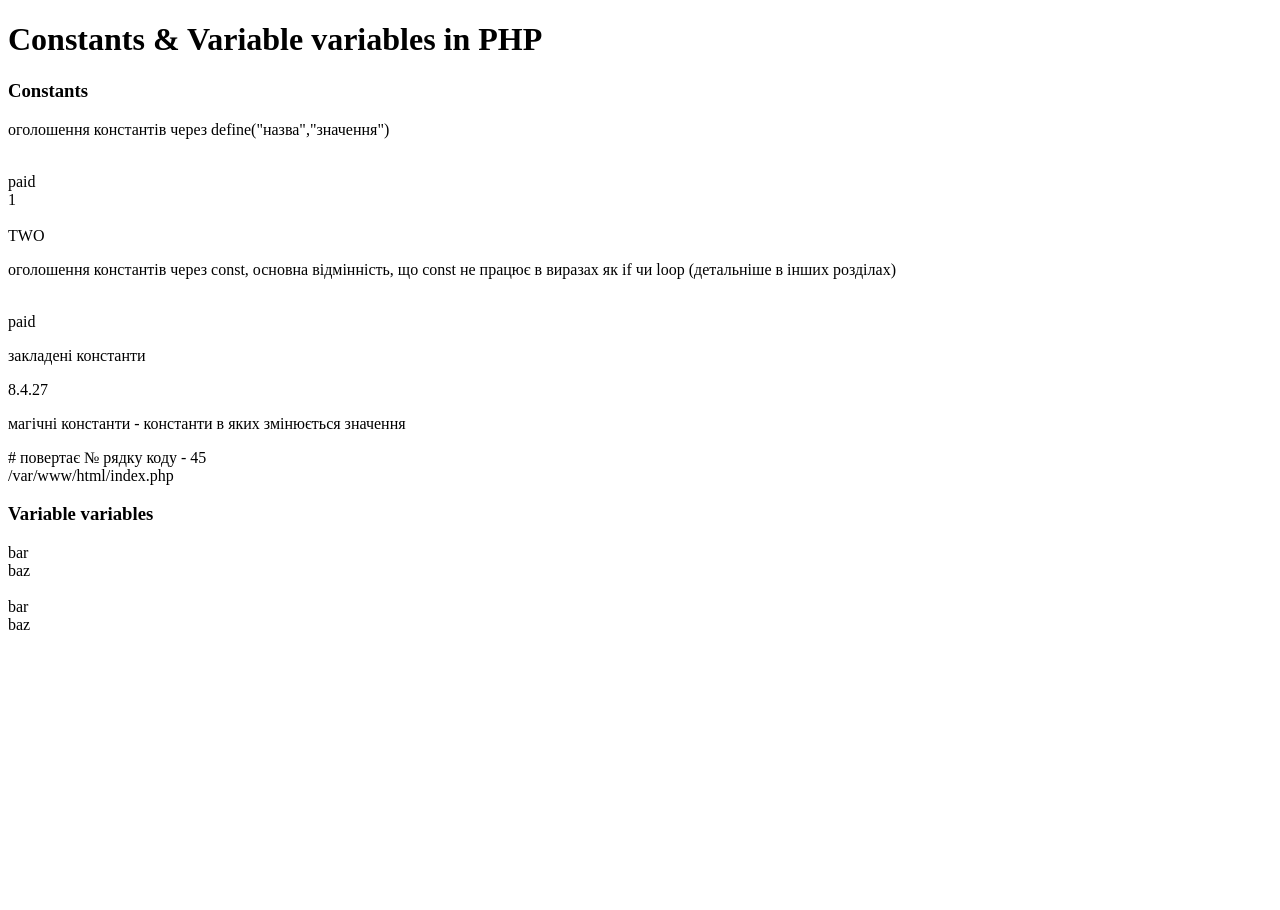
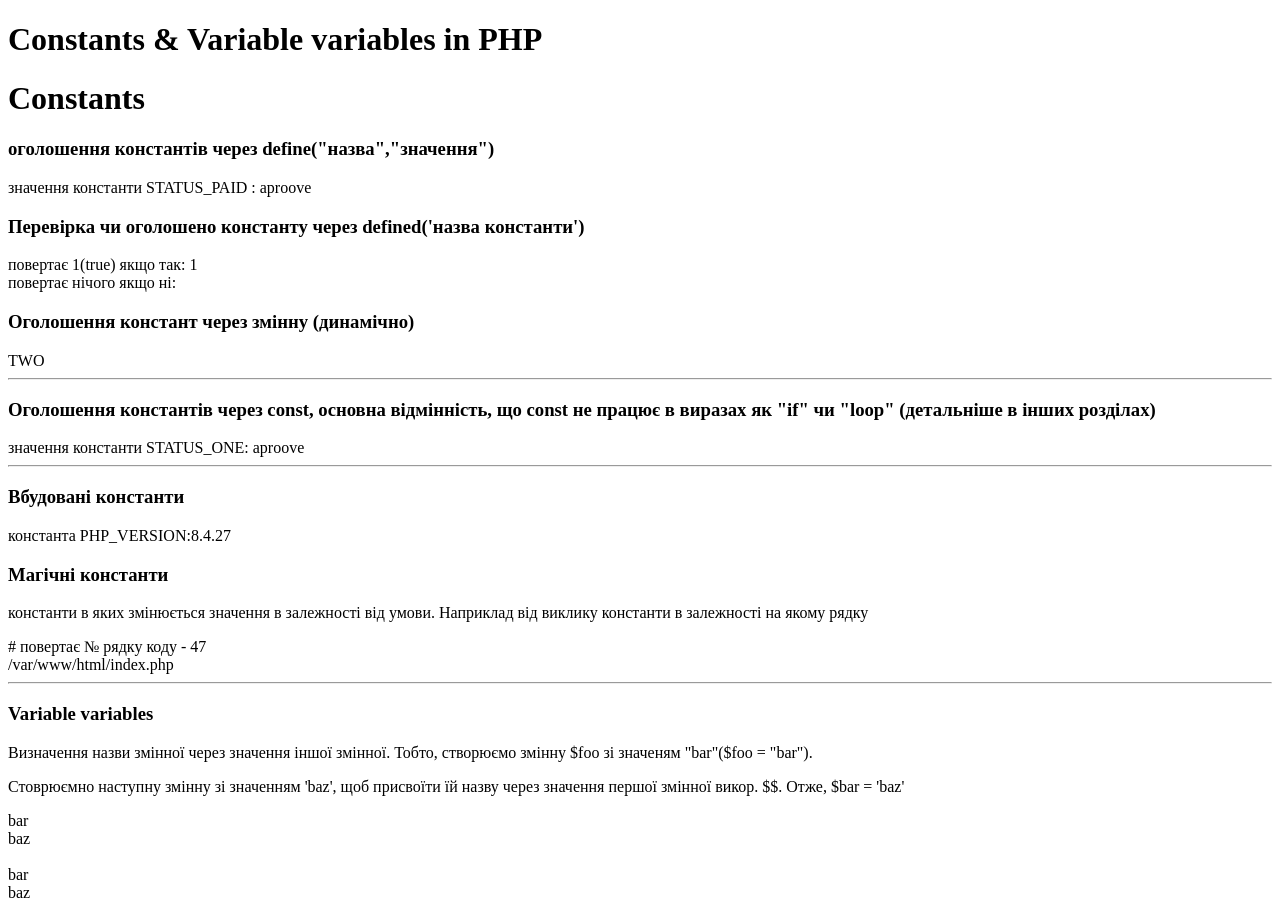
Before and after one commit to mmjustme/PHP_Basics, a PHP site: page / in a window 1280 px wide. Before the commit the page ends 630 px from the top, so only its background shows below. Run offline with PHP 8.4, Linux system fonts and the light colour scheme.

Commit message:
Updated some nuanses

```diff
--- a/1_3/index.php
+++ b/1_3/index.php
@@ -8,50 +8,57 @@
 <body>
     <h1>Constants & Variable variables in PHP</h1>
 
-    <h3>Constants</h3>
-    <p>оголошення константів через define("назва","значення")</p>
+    <h1>Constants</h1>
+    <h3>оголошення константів через define("назва","значення")</h3>
 
     <?php
-    define("STATUS_PAID", "paid");
-    echo "<br>", STATUS_PAID;
+        define("STATUS_PAID", "aproove");
+        echo "значення константи STATUS_PAID : ", STATUS_PAID; // aproove
 
-    # перевірка чи оголошено константу
-    # повертає 1(true) якщо так
-    echo "<br>",defined("STATUS_PAID");
-    # повертає нічого якщо ні
-    echo "<br>",defined("STATUS"); # пусто
+        echo "<h3>Перевірка чи оголошено константу через defined('назва константи')</h3>";
+        echo "повертає 1(true) якщо так: ", defined("STATUS_PAID");
+        echo "<br> повертає нічого якщо ні: ",defined("STATUS"); # пусто
 
-    # оголошення через змінну (динамічно)
-    $add_status = "TWO";
-    define("STATUS_" . $add_status, $add_status);
-    echo "<br>",STATUS_TWO;
+        echo "<h3>Oголошення констант через змінну (динамічно)</h3>";
+        $add_status = "TWO";
+        define("STATUS_" . $add_status, $add_status);
+        echo STATUS_TWO;
     ?>
 
-    <p>оголошення константів через const, основна відмінність, що
-    const не працює в виразах як if чи loop (детальніше в інших розділах)
-    </p>
+    <hr>
+    <h3>Оголошення константів через const, основна відмінність, що
+    const не працює в виразах як "if" чи "loop" (детальніше в інших розділах)
+    </h3>
     <?php
-        const STATUS_ONE = "paid";
-        echo "<br>", STATUS_ONE;
+        const STATUS_ONE = "aproove";
+        echo "значення константи STATUS_ONE: ", STATUS_ONE;
+    ?>
+<hr>
+<h3>Вбудовані константи</h3>
+    <?= "константа PHP_VERSION:", PHP_VERSION ?>
+
+<h3>Магічні константи</h3>
+<p>
+константи в яких змінюється значення в залежності від умови.
+    Наприклад від виклику константи в залежності на якому рядку
+</p>
+    # повертає № рядку коду -
+    <?php
+        echo __LINE__; // 45
+        echo '<br>', __FILE__; // розташування файлу /project/workspace/1_3/index.php
     ?>
 
-
-<p>закладені константи</p>
-    <?php echo PHP_VERSION;?>
-
-    <p>магічні константи - константи в яких змінюється значення</p>
-    # повертає № рядку коду -
-    <?php
-        echo __LINE__; // 44
-        echo '<br>', __FILE__; // розташування файлу
-    ?>
-
-
+<hr>
     <h3>Variable variables</h3>
-
+<p>Визначення назви змінної через значення іншої змінної.
+    Тобто, створюємо змінну $foo зі значеням "bar"($foo = "bar"). </p>
     <?php
 
     $foo = "bar";
+
+    echo "<p>Стоврюємно наступну змінну зі значенням 'baz',
+     щоб присвоїти їй назву через значення першої змінної викор. $$. Отже, $$foo = 'baz'</p>";
+
     $$foo = "baz";
     # даний запиз означає, що $$foo візьме як _назву_ змінної _значення_ $foo.
     # тобто це те саме що $bar="baz";
```
